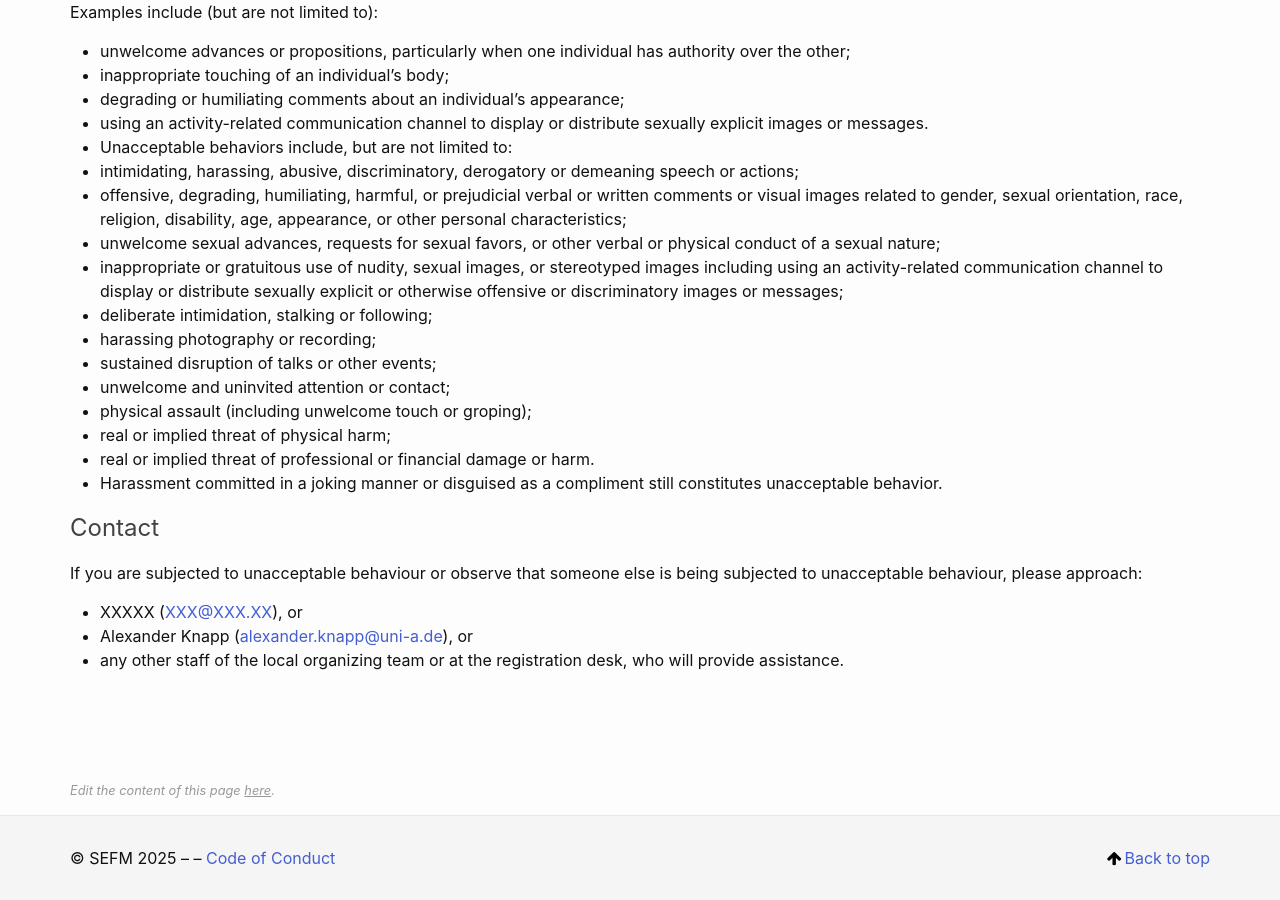
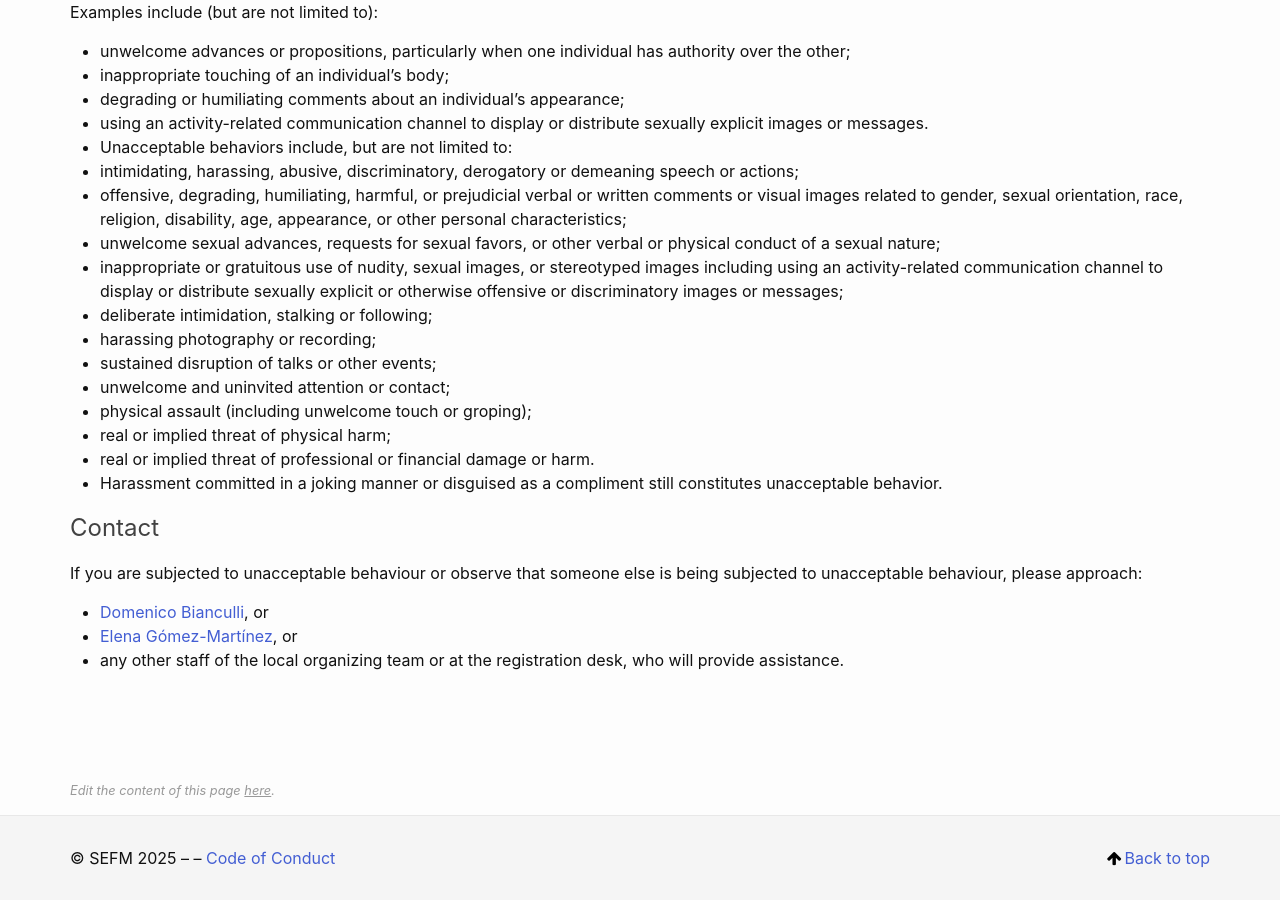
Before and after one commit to sefm-conference/2025, a Jekyll site: the page built from _pages/codeofconduct.md, in a window 1280 px wide and 900 px high, scrolled down 1329 px. Built offline with Jekyll 4.4.1, drawn with Linux system fonts in a browser that asks for light colours.

Commit message:
Update codeofconduct.md

```diff
--- a/_pages/codeofconduct.md
+++ b/_pages/codeofconduct.md
@@ -43,6 +43,6 @@ Examples include (but are not limited to):
 
 ## Contact
 If you are subjected to unacceptable behaviour or observe that someone else is being subjected to unacceptable behaviour, please approach:
-* XXXXX ([XXX@XXX.XX](mailto:XXX@XXX,XX)), or
-* Alexander Knapp ([alexander.knapp@uni-a.de](alexander.knapp@uni-a.de)), or
+* [Domenico Bianculli](mailto:domenico.bianculli@uni.lu), or
+* [Elena Gómez-Martínez](mailto:mariaelena.gomez@ucm.es), or
 * any other staff of the local organizing team or at the registration desk, who will provide assistance.
```
